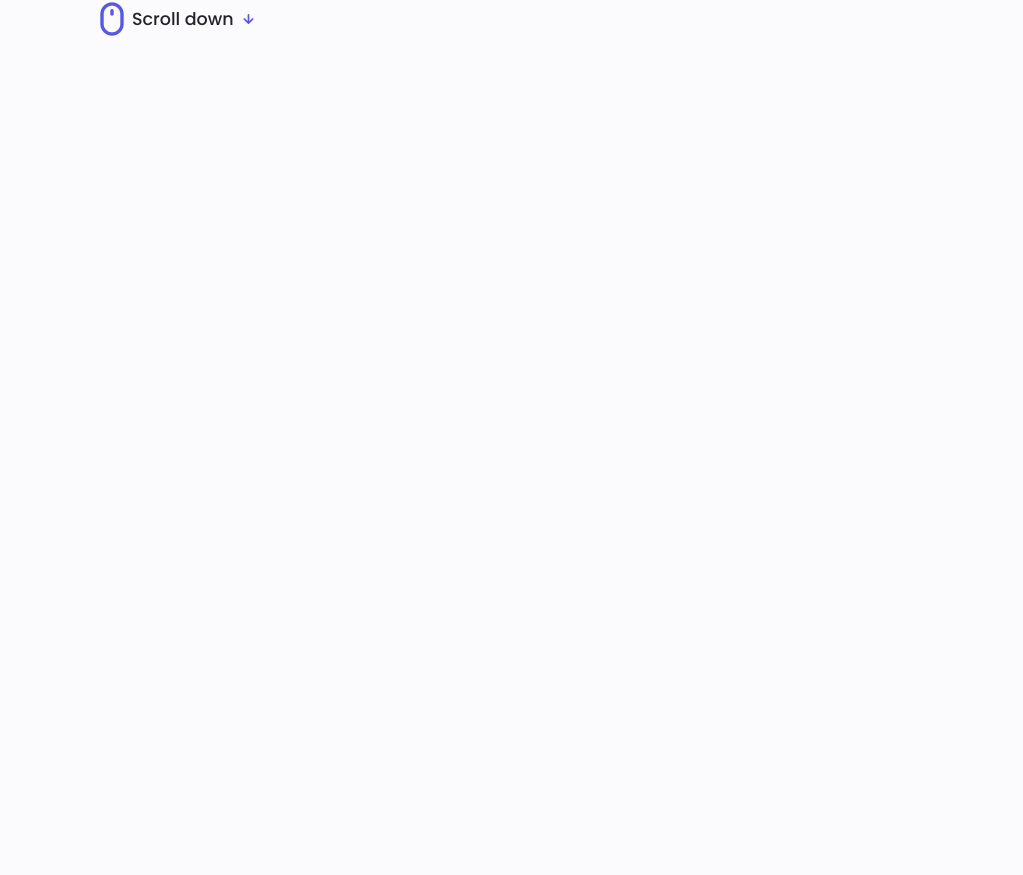
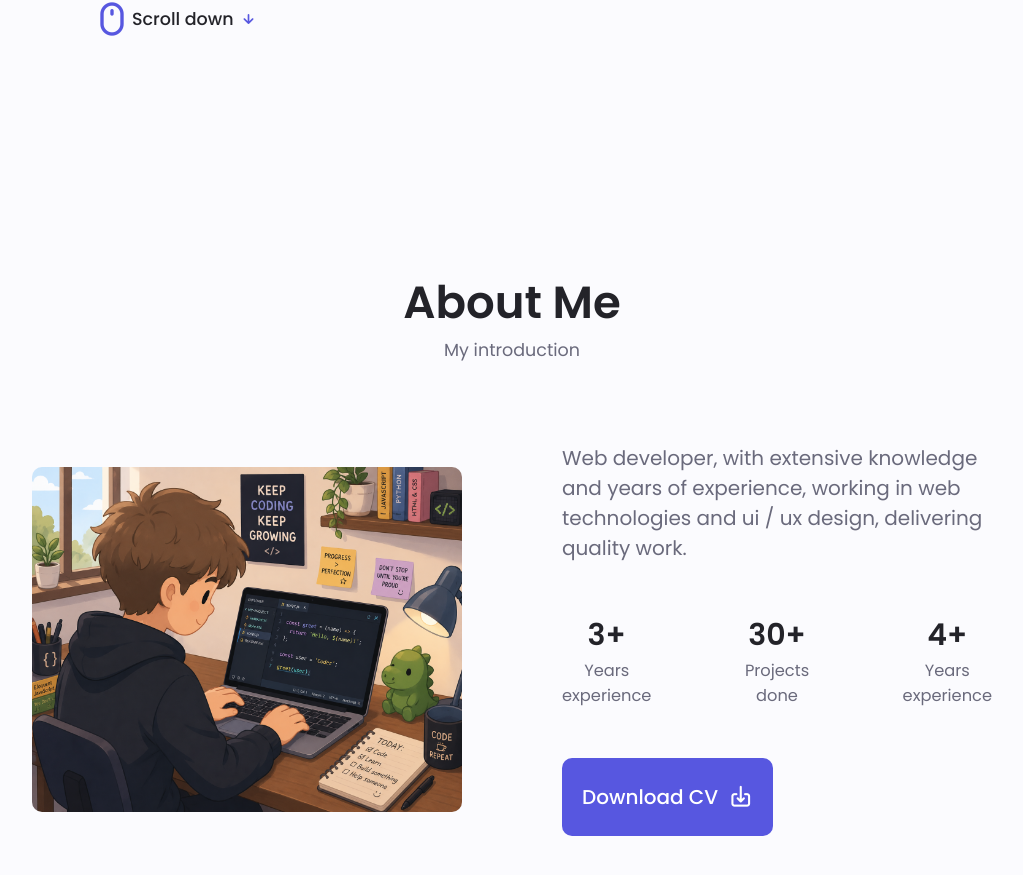
Before and after one commit to ziyasensoy/Portfolio, a Nuxt app: page / in a window 1280 px wide. Shown: the part 723-1598 px from the top of the page, without its empty margins (128-1151 px from the left). Before the commit the page ends 872 px from the top, so only its background shows below. Built offline with nearby package versions, Linux system fonts and the light colour scheme.

Commit message:
feat: added about

```diff
--- /dev/null
+++ b/app/components/About.vue
@@ -0,0 +1,53 @@
+<template>
+  <section class="about section" id="about">
+    <h2 class="section_title">About Me</h2>
+    <span class="section_subtitle">My introduction</span>
+
+    <div class="about_container container grid">
+      <img src="/photo4.jpg" alt="photo4" class="about_img" />
+
+      <div class="about_data">
+        <p class="about_description">
+          Web developer, with extensive knowledge and years of experience,
+          working in web technologies and ui / ux design, delivering quality
+          work.
+        </p>
+
+        <div class="about_info">
+          <div>
+            <span class="about_info-title">3+</span>
+            <span class="about_info-name"
+              >Years <br />
+              experience</span
+            >
+          </div>
+
+          <div>
+            <span class="about_info-title">30+</span>
+            <span class="about_info-name"
+              >Projects <br />
+              done</span
+            >
+          </div>
+
+          <div>
+            <span class="about_info-title">4+</span>
+            <span class="about_info-name"
+              >Years <br />
+              experience</span
+            >
+          </div>
+        </div>
+
+        <div class="about_buttons">
+          <a
+            href=""
+            class="button button-flex"
+            download="Curriculum Vitae - Ziya Sensoy"
+            >Download CV <i class="uil uil-download-alt button_icon"></i
+          ></a>
+        </div>
+      </div>
+    </div>
+  </section>
+</template>
--- a/app/pages/index.vue
+++ b/app/pages/index.vue
@@ -2,5 +2,6 @@
     <div>
         <Header />
         <Hero />
+        <About />
     </div>
 </template>
```
